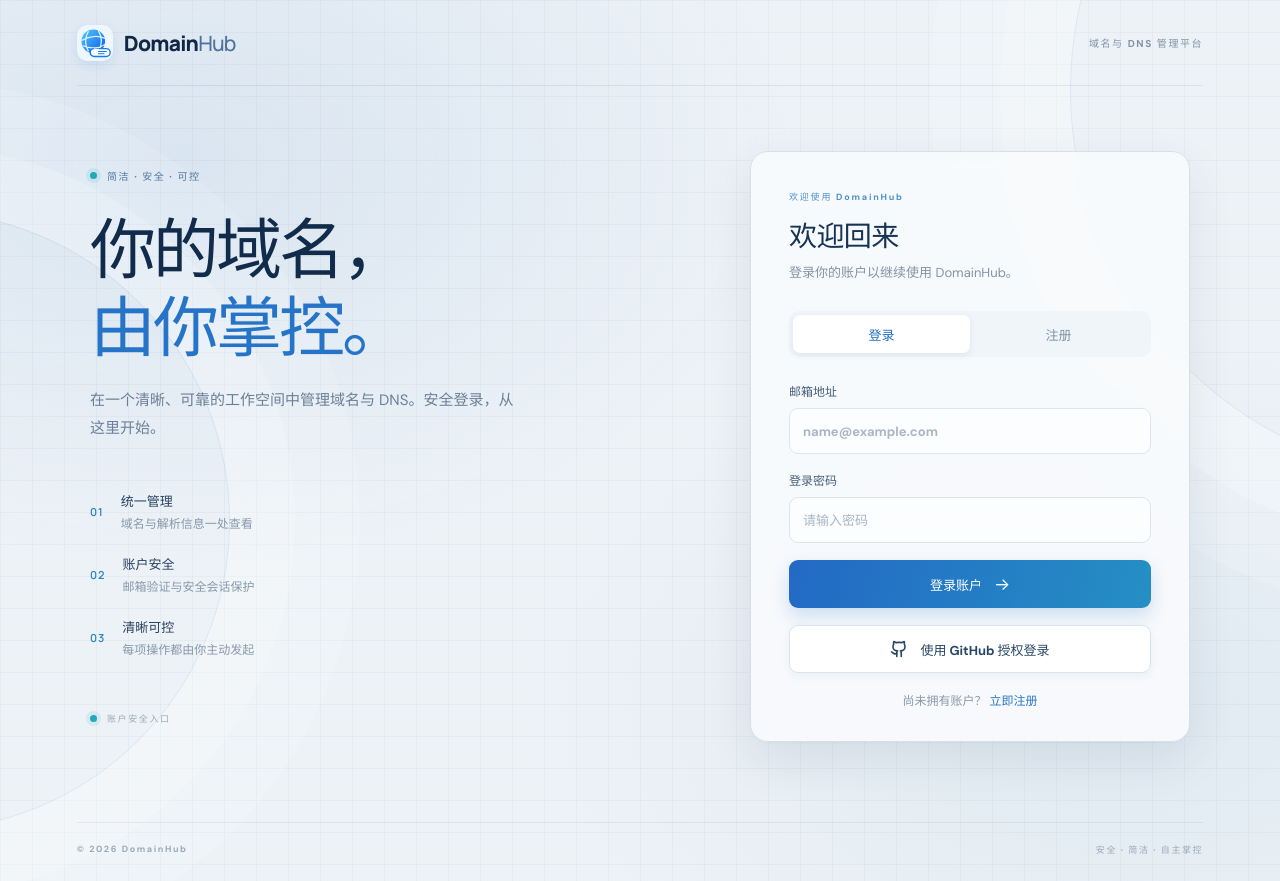
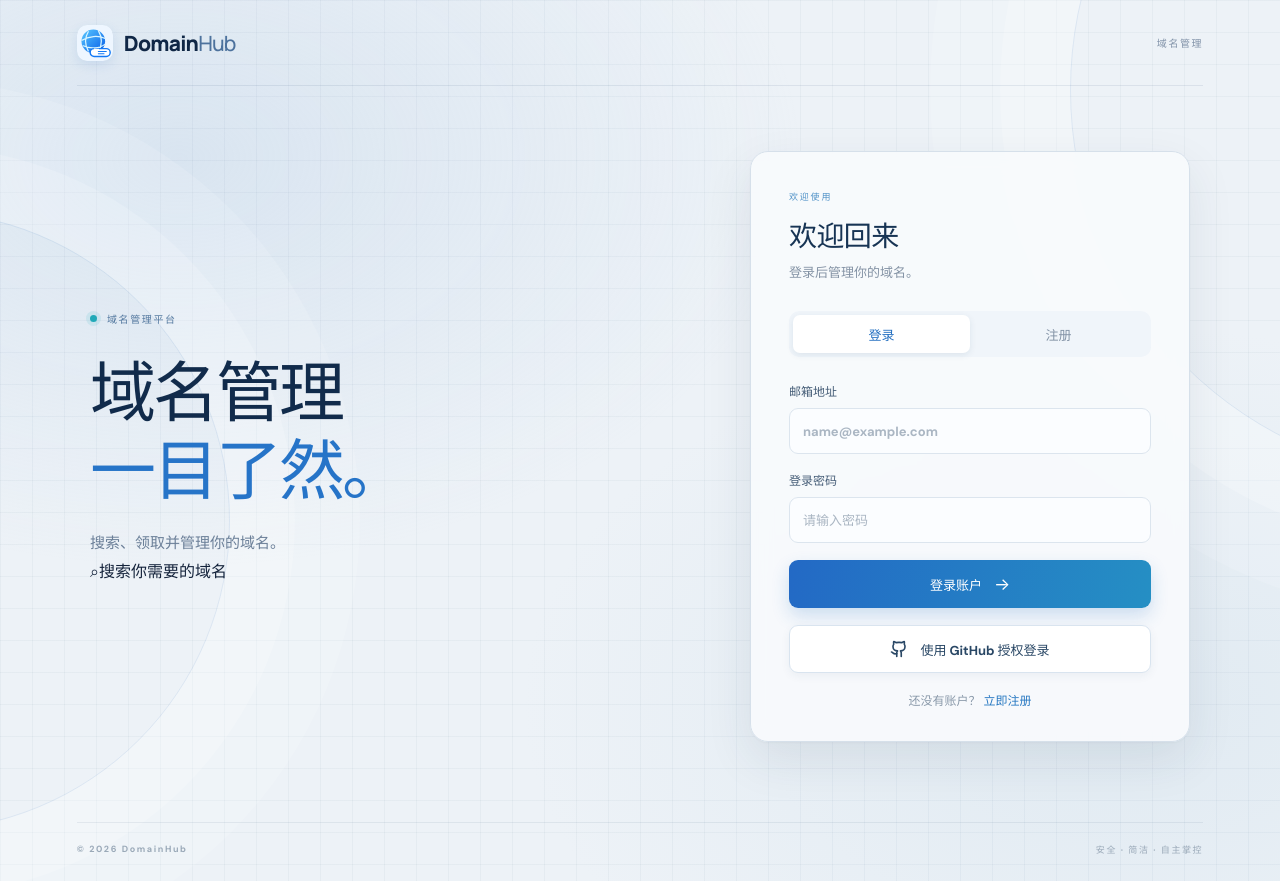
Before and after one commit to shuji-chu/domainhub, a React (Vite) app: page / in a window 1280 px wide. Built offline with nearby package versions, Linux system fonts and the light colour scheme.

Commit message:
重构中文域名首页与真实域名列表

```diff
--- a/src/App.tsx
+++ b/src/App.tsx
@@ -5,7 +5,7 @@ import "./styles.css";
 const API = "https://domainhub-api.chulingli1988.workers.dev";
 const TOKEN_KEY = "domainhub_token";
 type Mode = "login" | "register" | "verify";
-type ApiResult = { ok?: boolean; message?: string; error?: string; testMode?: boolean; verificationCode?: string; token?: string; user?: { id: string; email: string; displayName?: string | null; quota?: number } };
+type ApiResult = { ok?: boolean; message?: string; error?: string; testMode?: boolean; verificationCode?: string; token?: string; quota?: number; user?: { id: string; email: string; displayName?: string | null; quota?: number }; domains?: Array<{id:string;domain:string;status?:string}> };
 
 async function request(path: string, body: Record<string, unknown>): Promise<ApiResult> {
   const response = await fetch(API + path, {
@@ -32,6 +32,11 @@ export default function App() {
   const [error, setError] = useState("");
   const [notice, setNotice] = useState("");
   const [signedIn, setSignedIn] = useState<{ email: string; quota: number } | null>(null);
+  const [domains, setDomains] = useState<Array<{id:string;domain:string;status?:string}>>([]);
+  const [myDomains, setMyDomains] = useState<Array<{id:string;domain:string;status?:string}>>([]);
+  const [domainQuery, setDomainQuery] = useState("");
+  const [domainsLoading, setDomainsLoading] = useState(false);
+  const [claiming, setClaiming] = useState("");
 
   useEffect(() => {
     if (countdown <= 0) return;
@@ -77,6 +82,42 @@ export default function App() {
         .finally(() => setBusy(false));
     }
   }, []);
+
+  useEffect(() => {
+    if (!signedIn) return;
+    const token = sessionStorage.getItem(TOKEN_KEY);
+    if (!token) return;
+    let cancelled = false;
+    setDomainsLoading(true);
+    Promise.all([
+      fetch(API + "/domains", { headers: { Authorization: `Bearer ${token}` } }).then(r => r.json()),
+      fetch(API + "/domains/mine", { headers: { Authorization: `Bearer ${token}` } }).then(r => r.json()),
+    ]).then(([available, mine]) => {
+      if (cancelled) return;
+      if (available?.ok) { setDomains(available.domains || []); setSignedIn(v => v ? {...v, quota:Number(available.quota ?? v.quota)} : v); }
+      if (mine?.ok) setMyDomains(mine.domains || []);
+      if (available?.error) setError(available.error);
+    }).catch(() => { if (!cancelled) setError("域名列表暂时无法加载，请稍后重试"); })
+      .finally(() => { if (!cancelled) setDomainsLoading(false); });
+    return () => { cancelled = true; };
+  }, [signedIn?.email]);
+
+  const claimDomain = async (id:string) => {
+    setClaiming(id); setError(""); setNotice("");
+    try {
+      const token = sessionStorage.getItem(TOKEN_KEY);
+      const response = await fetch(API + "/domains/claim", {method:"POST",headers:{"Content-Type":"application/json",Authorization:`Bearer ${token}`},body:JSON.stringify({inventoryId:id})});
+      const result = await response.json();
+      if (!response.ok) throw new Error(result.error || "领取域名失败");
+      setNotice("域名已成功领取");
+      setDomains(v => v.filter(x => x.id !== id));
+      setMyDomains(v => [result.domain, ...v]);
+      setSignedIn(v => v ? {...v, quota:Number(result.quota ?? Math.max(0,v.quota-1))} : v);
+    } catch(err) { setError(err instanceof Error ? err.message : "领取域名失败"); }
+    finally { setClaiming(""); }
+  };
+
+  const filteredDomains = domains.filter(x => x.domain.toLowerCase().includes(domainQuery.trim().toLowerCase()));
 
   const startGithub = () => {
     const query = mode === "register" ? "?mode=register&terms=1.0&privacy=1.0" : "";
@@ -145,7 +186,7 @@ export default function App() {
         const result = await request("/auth/email/verification/send", { email });
         setNotice(result.message || "验证码已重新发送。");
         if (result.verificationCode) window.alert("【测试模式】您的验证码是："+result.verificationCode);
-        if (result.testMode) window.alert("验证码已发送（测试环境请在后台查看）");
+
       }
       setCountdown(60);
     } catch (err) {
@@ -198,39 +239,42 @@ export default function App() {
           <img className="brand-mark" src="/logo.svg" alt="" />
           <span>Domain<span className="brand-light">Hub</span></span>
         </a>
-        <span className="topbar-note">{"域名与 DNS 管理平台"}</span>
+        <span className="topbar-note">域名管理</span>
       </header>
 
       <section className="auth-layout">
         <div className="intro">
-          <div className="eyebrow"><span /> 简洁 · 安全 · 可控</div>
-          <h1>你的域名，<br /><span>由你掌控。</span></h1>
-          <p>在一个清晰、可靠的工作空间中管理域名与 DNS。安全登录，从这里开始。</p>
-          <div className="intro-points">
-            <div><i>01</i><span><b>统一管理</b><small>域名与解析信息一处查看</small></span></div>
-            <div><i>02</i><span><b>账户安全</b><small>邮箱验证与安全会话保护</small></span></div>
-            <div><i>03</i><span><b>清晰可控</b><small>每项操作都由你主动发起</small></span></div>
-          </div>
-          <div className="intro-foot"><span className="status-dot" /> 账户安全入口</div>
+          <div className="eyebrow"><span /> 域名管理平台</div>
+          <h1>域名管理<br /><span>一目了然。</span></h1>
+          <p>搜索、领取并管理你的域名。</p>
+          <div className="intro-search-preview"><span>⌕</span><span>搜索你需要的域名</span></div>
         </div>
 
         <section className="auth-card" aria-labelledby="auth-title">
           {signedIn ? (
-            <div className="success-state">
-              <div className="success-icon">✓</div>
-              <p className="card-kicker">身份验证完成</p>
-              <h2 id="auth-title">登录成功</h2>
-              <p className="muted">当前已通过身份验证。</p>
-              <div className="account-summary"><span>账户邮箱</span><b>{signedIn.email}</b><span>当前配额</span><b>{signedIn.quota}</b></div>
-              <button className="button button-primary" onClick={logout}>退出登录</button>
+            <div className="domain-home">
+              <div className="dashboard-top">
+                <div><p className="card-kicker">域名控制台</p><h2 id="auth-title">域名管理</h2><p className="muted">{signedIn.email}</p></div>
+                <div className="quota-chip">可用配额 <b>{signedIn.quota}</b></div>
+              </div>
+              <label className="domain-search"><span>⌕</span><input value={domainQuery} onChange={e=>setDomainQuery(e.target.value)} placeholder="搜索可用域名…" aria-label="搜索可用域名"/></label>
+              {error && <div className="feedback feedback-error" role="alert">{error}</div>}
+              {notice && <div className="feedback feedback-success" role="status">{notice}</div>}
+              <div className="domain-section-head"><h3>可领取域名</h3><span>{filteredDomains.length} 个</span></div>
+              <div className="domain-list">
+                {domainsLoading ? <div className="empty-domains">正在加载域名…</div> : filteredDomains.length ? filteredDomains.map(item=><div className="domain-row" key={item.id}><div className="domain-name"><span className="domain-dot"/><b>{item.domain}</b></div><button className="claim-button" disabled={!!claiming || signedIn.quota < 1} onClick={()=>void claimDomain(item.id)}>{claiming===item.id?"处理中…":"领取"}</button></div>) : <div className="empty-domains">{domainQuery?"没有匹配的域名":"暂无可领取域名"}</div>}
+              </div>
+              <div className="domain-section-head mine-head"><h3>我的域名</h3><span>{myDomains.length} 个</span></div>
+              <div className="domain-list mine-list">{myDomains.length ? myDomains.map(item=><div className="domain-row" key={item.id}><div className="domain-name"><span className="domain-dot owned"/><b>{item.domain}</b></div><span className="domain-status">已领取</span></div>) : <div className="empty-domains">还没有领取域名</div>}</div>
+              <button className="button button-logout" onClick={logout}>退出登录</button>
             </div>
           ) : (
             <>
               <div className="card-heading">
                 {mode === "register" && <div className="card-brand"><img src="/logo.svg" alt="DomainHub" /><span>Domain<span>Hub</span></span></div>}
-                <p className="card-kicker">欢迎使用 DomainHub</p>
+                <p className="card-kicker">欢迎使用</p>
                 <h2 id="auth-title">{mode === "register" ? "创建账户" : mode === "verify" ? "验证邮箱" : "欢迎回来"}</h2>
-                <p>{mode === "register" ? "填写信息，开启你的域名管理空间。" : mode === "verify" ? "输入发送到邮箱的 6 位验证码。" : "登录你的账户以继续使用 DomainHub。"}</p>
+                <p>{mode === "register" ? "填写信息，创建账户。" : mode === "verify" ? "输入发送到邮箱的 6 位验证码。" : "登录后管理你的域名。"}</p>
               </div>
 
               {mode !== "verify" && (
@@ -249,7 +293,7 @@ export default function App() {
                   <label>登录密码<input type="password" autoComplete="current-password" required value={password} onChange={e => setPassword(e.target.value)} placeholder="请输入密码" /></label>
                   <button className="button button-primary" type="submit" disabled={busy}>{busy ? "正在登录…" : "登录账户"}<span>→</span></button>
                   <button className="button button-oauth" type="button" onClick={startGithub} disabled={busy}><Github size={18} strokeWidth={2.2} aria-hidden="true" /> 使用 GitHub 授权登录</button>
-                  <p className="form-foot">尚未拥有账户？ <button type="button" className="text-button" onClick={() => switchMode("register")}>立即注册</button></p>
+                  <p className="form-foot">还没有账户？ <button type="button" className="text-button" onClick={() => switchMode("register")}>立即注册</button></p>
                 </form>
               )}
 
```
